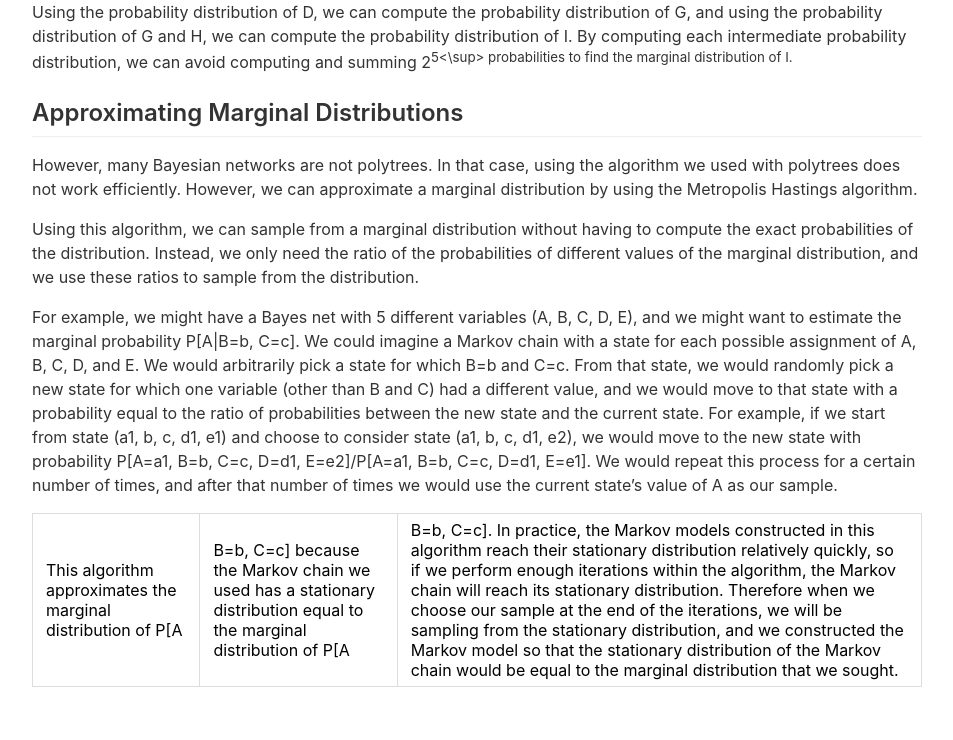
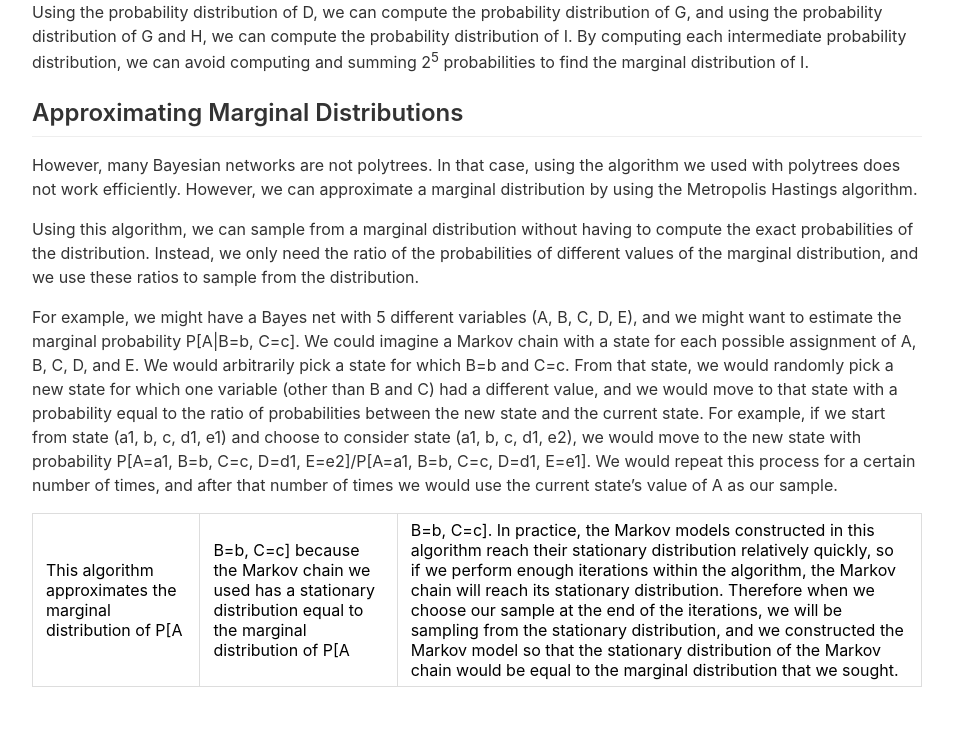
Before and after one commit to cchen23/cchen23.githhub.io, a Jekyll site: the page built from _posts/2016-11-20-ai-metropolis-hastings.md, in a window 1280 px wide. Shown: the part 1352-2092 px from the top of the page, without its empty margins (163-1116 px from the left). Built offline with Jekyll 4.4.1, drawn with Linux system fonts in a browser that asks for light colours.

Commit message:
Update 2016-11-20-ai-metropolis-hastings.md

```diff
--- a/_posts/2016-11-20-ai-metropolis-hastings.md
+++ b/_posts/2016-11-20-ai-metropolis-hastings.md
@@ -18,7 +18,7 @@ If the Bayesian network is a polytree (meaning that the undirected version of th
 
 ![Polytree](https://upload.wikimedia.org/wikipedia/commons/thumb/6/61/Polytree.svg/200px-Polytree.svg.png)
 
-Instead, starting with the probability distributions of A and B, we could then compute the probability distribution of D. Using the probability distribution of D, we can compute the probability distribution of G, and using the probability distribution of G and H, we can compute the probability distribution of I. By computing each intermediate probability distribution, we can avoid computing and summing 2<sup>5<\sup> probabilities to find the marginal distribution of I.
+Instead, starting with the probability distributions of A and B, we could then compute the probability distribution of D. Using the probability distribution of D, we can compute the probability distribution of G, and using the probability distribution of G and H, we can compute the probability distribution of I. By computing each intermediate probability distribution, we can avoid computing and summing 2<sup>5</sup> probabilities to find the marginal distribution of I.
 
 ## Approximating Marginal Distributions
 However, many Bayesian networks are not polytrees. In that case, using the algorithm we used with polytrees does not work efficiently. However, we can approximate a marginal distribution by using the Metropolis Hastings algorithm.
```
